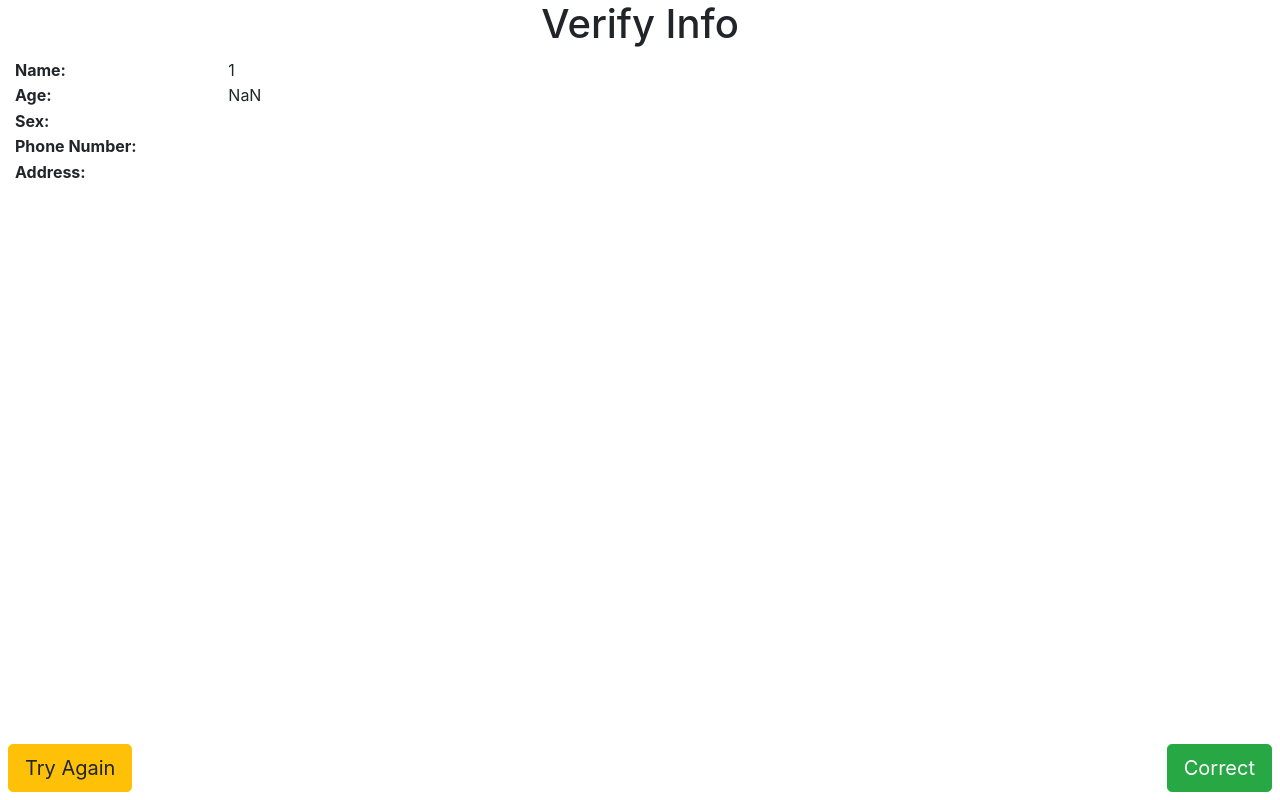
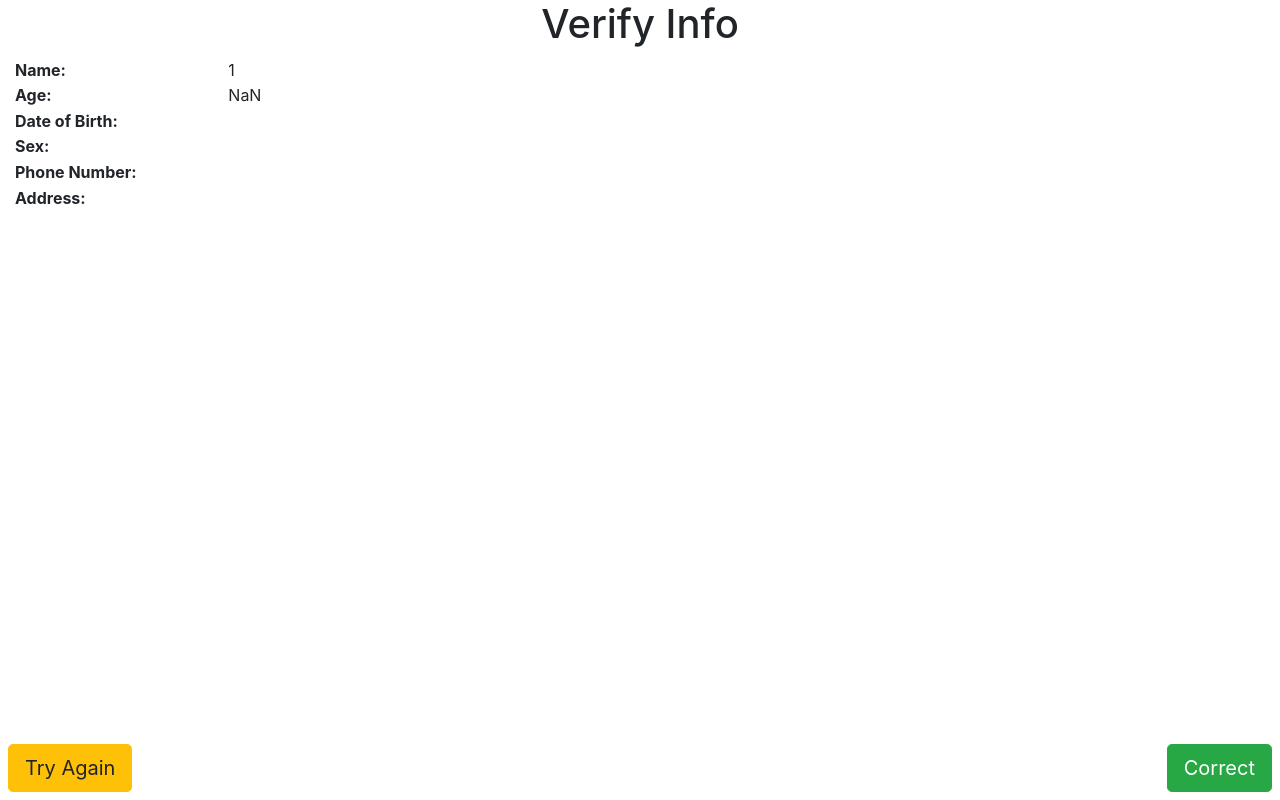
Before and after one commit to startec-official/registro-raspi-scanner, an Angular app: page /verify/1 in a window 1280 px wide. Built offline with nearby package versions, Linux system fonts and the light colour scheme.

Commit message:
added birhtdate

```diff
--- a/src/app/utils/user.ts
+++ b/src/app/utils/user.ts
@@ -1,6 +1,7 @@
 interface UserType {
     name : string;
     age : number;
+    birthdate : string;
     sex : string;
     address : string;
     phoneNumber : string;
@@ -9,13 +10,15 @@ interface UserType {
 export class User implements UserType {
     name : string;
     age : number;
+    birthdate : string;
     sex : string;
     address : string;
     phoneNumber : string;
 
-    constructor( _name : string , _age : number , _sex : string , _address : string , _phoneNumber : string ) {
+    constructor( _name : string , _age : number , _birthdate : string , _sex : string , _address : string , _phoneNumber : string ) {
         this.name = _name;
         this.age = _age;
+        this.birthdate = _birthdate;
         this.sex = _sex;
         this.address = _address;
         this.phoneNumber = _phoneNumber;
--- a/src/app/verify/verify.component.html
+++ b/src/app/verify/verify.component.html
@@ -18,6 +18,14 @@
         </div>
         <div class="col-sm-10">
             {{ this.currentUser.age }}
+        </div>
+    </div>
+    <div class="row">
+        <div class="col-sm-2">
+            <strong>Date of Birth:</strong>
+        </div>
+        <div class="col-sm-10">
+            {{ this.currentUser.birthdate }}
         </div>
     </div>
     <div class="row">
--- a/src/app/verify/verify.component.ts
+++ b/src/app/verify/verify.component.ts
@@ -19,15 +19,16 @@ export class VerifyComponent implements OnInit {
 
   ngOnInit(): void {
     this.dataReady = false;
-    this.currentUser = new User('',-1,'','','');
+    this.currentUser = new User('',-1,'','','','');
     this.route.params.subscribe(( data ) => {
       // TODO : decode the data using the last 4 characters
       const parsedData : string[] = data.input.toString().split('|'); // UPGRADE : set delimiter to custom
       this.currentUser.name = parsedData[0];
       this.currentUser.age = parseInt(parsedData[1]);
-      this.currentUser.sex = parsedData[2];
-      this.currentUser.address = parsedData[3];
-      this.currentUser.phoneNumber = parsedData[4];
+      this.currentUser.birthdate = parsedData[2];
+      this.currentUser.sex = parsedData[3];
+      this.currentUser.address = parsedData[4];
+      this.currentUser.phoneNumber = parsedData[5];
 
       this.dataReady = true;
     });
```
